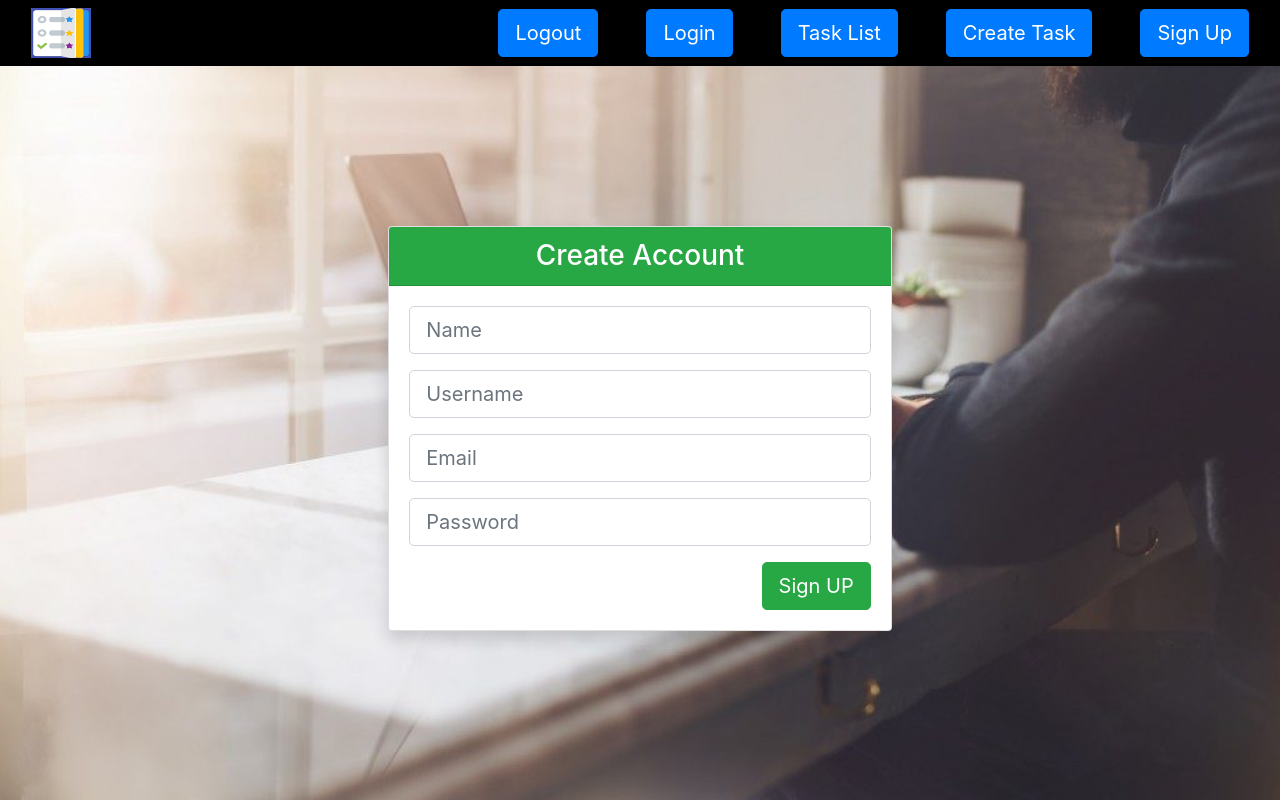
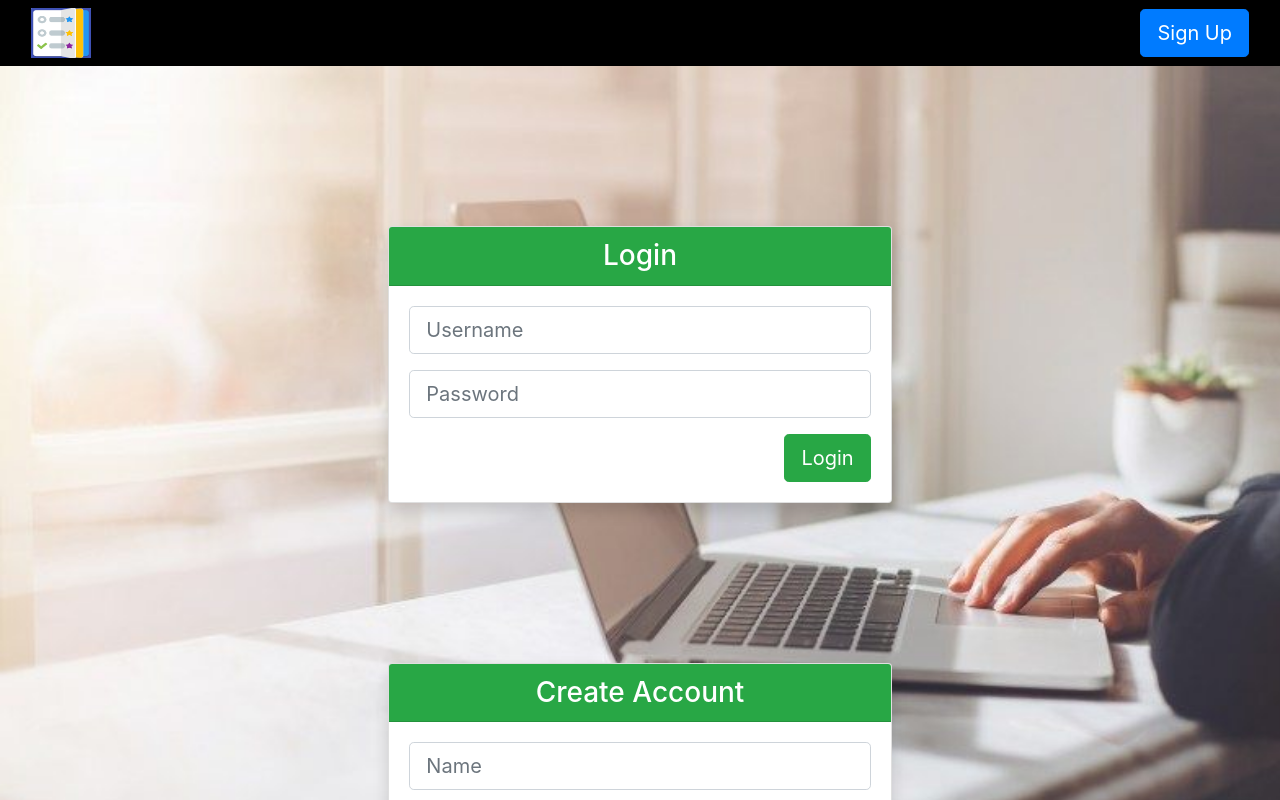
Before and after one commit to PragatiNaik23/TodoApp-React-Typescript, a React (Create React App) app: page /signUp in a window 1280 px wide. Shown: the top 800 px of the page. Built offline with nearby package versions, Linux system fonts and the light colour scheme.

Commit message:
Dynamic header added(signup and login)

```diff
--- a/src/components/header/header.tsx
+++ b/src/components/header/header.tsx
@@ -1,24 +1,48 @@
-import { FC } from "react";
+import { FC, useState } from "react";
 import logo from '../../images/logo.png'
 import '../../css/header.css'
+import {createBrowserHistory} from 'history';
+import Login from '../login/login';
+import Signup from '../signup/signup';
+
+export const history = createBrowserHistory();
+
 
 const Header: FC = () => {
+
+    const [signupItem, setSignupItem] = useState({signup: true})
+
+    const [loginItem, setLoginItem] = useState({login:false})
+
+    const signupPage = () => {
+        setLoginItem({login:true})
+        setSignupItem({signup: false})
+
+    }
+
+    const loginPage = () => {
+        setLoginItem({login:false})
+        setSignupItem({signup: true})
+
+    }
+
     return(
         <div>
             <nav className="navbar navbar-default navbar-fixed-top ">
             <div className="container-fluid">
             <img className="logo" src={logo} alt="logo" />
-                <ul className="navbar-nav ml-auto ">
-                    <li className="nav-item ">
-                        <button type="submit"  id="signup"  className="btn btn-primary btn-lg ml-lg-5">Sign Up</button>
-                        <button type="submit"  id="createTask"  className="btn btn-primary btn-lg ml-lg-5">Create Task</button>
-                        <button type="submit"  id="taskList" className="btn btn-primary btn-lg ml-lg-5">Task List</button>
-                        <button type="submit"  id="login"  className="btn btn-primary btn-lg ml-lg-5">Login</button>
-                        <button type="submit"  id="logout"  className="btn btn-primary btn-lg ">Logout</button>
-                    </li>
+                <ul className="navbar-nav ml-auto">
+                    {signupItem.signup === true ? (
+                    <li className="nav-item">
+                        <button type="submit" className="btn btn-primary btn-lg ml-lg-5" onClick={signupPage} >Sign Up</button>
+                    </li>): (
+                    <li className="navbar-nav ml-auto">
+                        <button type="submit"  id="login"  className="btn btn-primary btn-lg ml-lg-5" onClick={loginPage}>Login</button>
+                    </li>)}
                 </ul>
             </div>
             </nav>
+            {signupItem.signup === true ? (<Login></Login>): (<Signup></Signup>)}
         </div>
 
     );
--- a/src/routes.tsx
+++ b/src/routes.tsx
@@ -6,7 +6,7 @@ import Signup from './components/signup/signup'
 const AppRouter: FC = () => {
     return(
         <Router>
-            <Route path='/' exact component={Login}/>
+            <Route path='/login' exact component={Login}/>
             <Route path='/signUp' component={Signup}/>
         </Router>
     );
```
